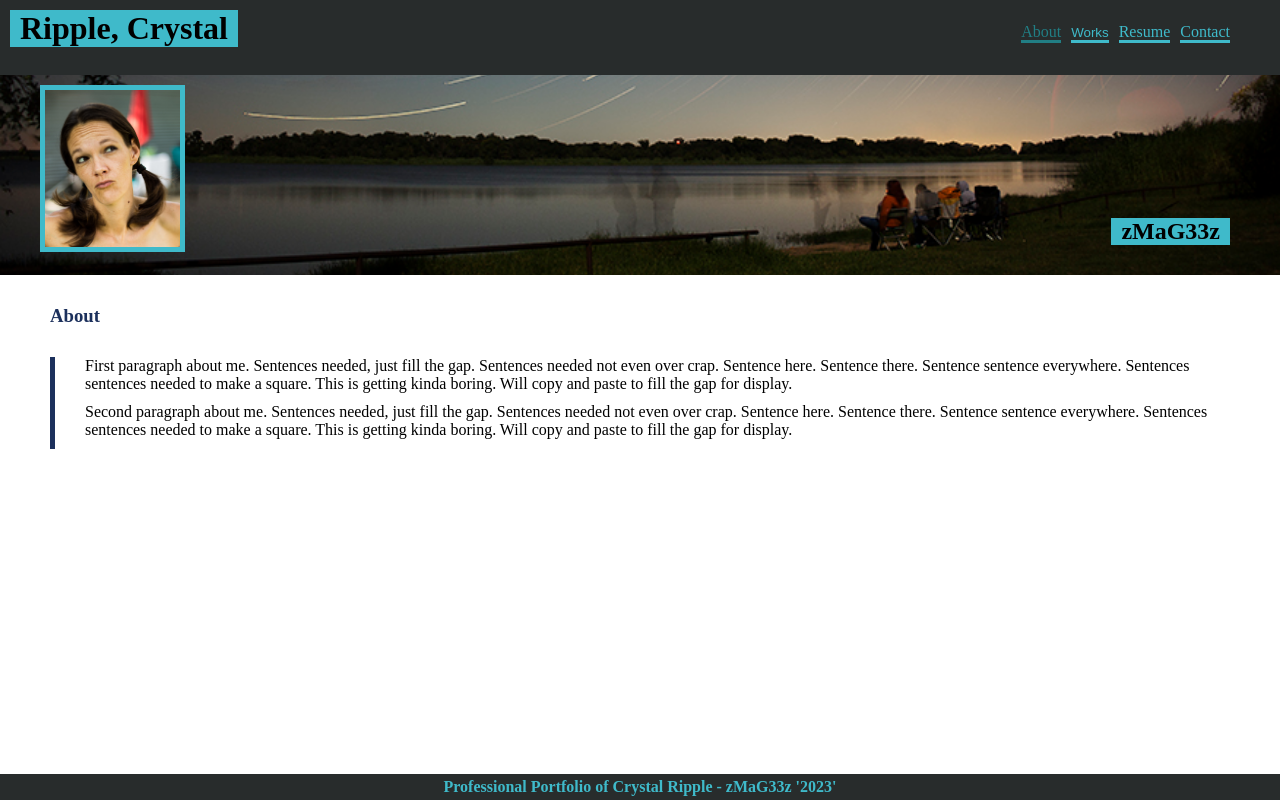
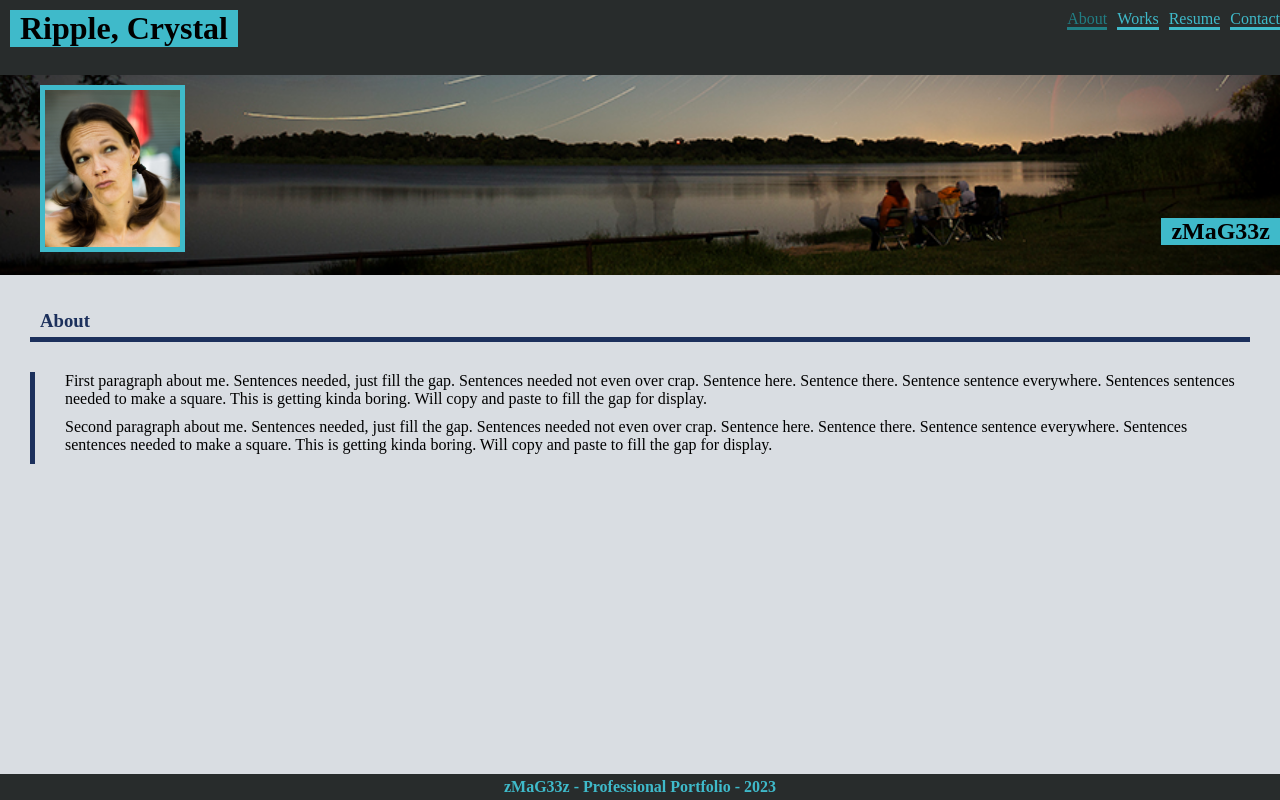
Before and after one commit to zMag33z/mag-react-portfolio, a React (Create React App) app: page / in a window 1280 px wide. Built offline with nearby package versions, Linux system fonts and the light colour scheme.

Commit message:
works page settle to mobile vs desktop layout, link ref changes mobile click image to link, desktop click tag to link

```diff
--- a/src/components/Footer.js
+++ b/src/components/Footer.js
@@ -3,7 +3,7 @@ import React from 'react';
 export default function Footer(){
     return (
         <footer>
-            <h4>Professional Portfolio of Crystal Ripple - zMaG33z '2023'</h4>
+            <h4>zMaG33z - Professional Portfolio - 2023</h4>
         </footer>
     );
 }
--- a/src/components/navigation/NavBar.js
+++ b/src/components/navigation/NavBar.js
@@ -16,27 +16,15 @@ export default function NavBar({ currentSection, handleSectionChange }) {
         About
       </a>
 
-        <div className="select-works">
-          <button className="drop-down nav-link">Works</button>
-          <div className="work-list">
       <a
-              href="#personal"
+        href="#works"
         onClick={() => handleSectionChange('Works')}
         // Check to see if the currentPage is `Blog`, and if so we use the active link class from bootstrap. Otherwise, we set it to a normal nav-link
         className={currentSection === 'Works' ? 'nav-link active' : 'nav-link'}
       >
-              Personal Works
+        Works
       </a>
-            <a
-              href="#personal"
-              onClick={() => handleSectionChange('Works')}
-              // Check to see if the currentPage is `Blog`, and if so we use the active link class from bootstrap. Otherwise, we set it to a normal nav-link
-              className={currentSection === 'Works' ? 'nav-link active' : 'nav-link'}
-            >
-              Group Works
-            </a>
-          </div>
-        </div>
+
       <a
         href="#resume"
         onClick={() => handleSectionChange('Resume')}
@@ -46,6 +34,7 @@ export default function NavBar({ currentSection, handleSectionChange }) {
       >
         Resume
       </a>
+
       <a
         href="#contact"
         onClick={() => handleSectionChange('Contact')}
--- a/src/components/sections/About.js
+++ b/src/components/sections/About.js
@@ -4,7 +4,7 @@ export default function About() {
   return (
     <>
         <h3>About</h3>
-            <article>
+            <article className="info">
                <p className="article">First paragraph about me.  Sentences needed, just fill the gap.  Sentences needed not even over crap.  Sentence here.  Sentence there.  Sentence sentence everywhere.  Sentences sentences needed to make a square.  This is getting kinda boring.  Will copy and paste to fill the gap for display.</p>
                <p className="article">Second paragraph about me.  Sentences needed, just fill the gap.  Sentences needed not even over crap.  Sentence here.  Sentence there.  Sentence sentence everywhere.  Sentences sentences needed to make a square.  This is getting kinda boring.  Will copy and paste to fill the gap for display.</p>
            </article>
--- a/src/components/sections/Works.js
+++ b/src/components/sections/Works.js
@@ -1,41 +1,40 @@
 import React from 'react';
 
 
-
-export default function Blog({ images }) {
+export default function Works({ images }) {
   return (
     <>
     <section className="personal">
 
-           <h3 id="Work">Personal Works</h3>
+           <h3 id="personal">Personal Works</h3>
 
             <div className="WorkContent">
 
                 <div className="lgTagFloat">
-                    <img className="lgTopic" src={ images[1]} />
-                        <div className="tag">
-                            <a href="https://zmag33z.github.io/prework-study-guide/" className="a2" title="Pre-Work Study Guide">Click Here&nbsp;&nbsp;to View</a>
+                    <a href="https://zmag33z.github.io/prework-study-guide/" className="mobile" title="Pre-Work Study Guide"><img className="lgTopic" src={ images[1]} width="1526" height="856" /></a>
+                        <div className="desktop">
+                            <a href="https://zmag33z.github.io/prework-study-guide/" className="a2" title="Pre-Work Study Guide">Click Here to View</a>
                         </div>
                 </div>
 
                 <div className="smTagFloat">
-                    <img className="smTopic" src={images[3]} />
-                        <div className="tag">
-                            <a href="https://zmag33z.github.io/week-4-challenge/" className="a2" title="Coding Quiz Challenge">Click Here&nbsp;&nbsp;to View</a>
+                    <a href="https://zmag33z.github.io/week-4-challenge/" className="mobile" title="Coding Quiz Challenge"><img className="smTopic" src={images[3]} width="1526" height="856" /></a>
+                        <div className="desktop">
+                            <a href="https://zmag33z.github.io/week-4-challenge/" className="a2" title="Coding Quiz Challenge">Click Here to View</a>
                         </div>
                 </div>
 
                 <div className="smTagFloat">
-                    <img className="smTopic" src={images[7]} />
-                    <div className="tag">
-                        <a href="https://zmag33z.github.io/Week-5-Work-Day-Scheduler/" className="a2" title="Work Day Scheduler">Click Here&nbsp;&nbsp;to View</a>
+                    <a href="https://zmag33z.github.io/Week-5-Work-Day-Scheduler/" className="mobile" title="Work Day Scheduler"><img className="smTopic" src={images[7]} width="1526" height="856" /></a>
+                    <div className="desktop">
+                        <a href="https://zmag33z.github.io/Week-5-Work-Day-Scheduler/" className="a2" title="Work Day Scheduler">Click Here to View</a>
                     </div>
                 </div>
 
                 <div className="smTagFloat">
-                    <img className="smTopic" src={images[5]} />
-                    <div className="tag">
-                        <a href="https://github.com/zMag33z/week-10-Team_Profile_Generator/" className="a2" title="Team Profile Generator Applicaiton">Click Here&nbsp;&nbsp;to View</a>
+                    <a href="https://github.com/zMag33z/week-10-Team_Profile_Generator/" className="mobile" title="Team Profile Generator Applicaiton"><img className="smTopic" src={images[5]} width="1526" height="856" /></a>
+                    <div className="desktop">
+                        <a href="https://github.com/zMag33z/week-10-Team_Profile_Generator/" className="a2" title="Team Profile Generator Applicaiton">Click Here to View</a>
                     </div>
                 </div>
 
@@ -44,21 +43,21 @@ export default function Blog({ images }) {
 
     <section className="group">
 
-        <h3 id="Work">Group Works</h3>
+        <h3 id="group">Group Works</h3>
 
          <div className="WorkContent">
 
-             <div className="smTagFloat">
-                 <img className="smTopic" src={images[6]} />
-                     <div className="tag">
-                         <a href="https://marchetype.github.io/the-box-project/" className="a2" title="The Box Project">Click Here&nbsp;&nbsp;to View</a>
+             <div className="lgTagFloat">
+                <a href="https://marchetype.github.io/the-box-project/" className="mobile" title="The Box Project"><img className="smTopic" src={images[6]} width="1526" height="856" /></a>
+                     <div className="desktop">
+                         <a href="https://marchetype.github.io/the-box-project/" className="a2" title="The Box Project">Click Here to View</a>
                      </div>
              </div>
 
              <div className="smTagFloat">
-                 <img className="smTopic" src={images[4]} />
-                     <div className="tag">
-                         <a href="https://github.com/calebgdavidson/Rate_my_TA" className="a2" title="Rate My Ta">Click Here&nbsp;&nbsp;to View</a>
+                <a href="https://github.com/calebgdavidson/Rate_my_TA" className="mobile" title="Rate My Ta"><img className="smTopic" src={images[4]} width="1526" height="856" /></a>
+                     <div className="desktop">
+                         <a href="https://github.com/calebgdavidson/Rate_my_TA" className="a2" title="Rate My Ta">Click Here to View</a>
                      </div>
              </div>
     </div>
--- a/src/styles/index.css
+++ b/src/styles/index.css
@@ -1,3 +1,7 @@
+body {
+    background-color: rgb(217, 221, 226);
+}
+
 header{
     position: relative;
     height: 75px;
@@ -35,6 +39,26 @@ footer h4{
 }
 
 
+/* mix between configure to mobile and desktop - first we'll function out the smaller settings and as it moves up changes will be made*/
+@media screen and (min-width: 270px) {
+    .content{
+        margin: var(--SmallSpace);
+        min-height: calc(100dvh - (275px + 56px));
+    }
+    .content h3{
+        margin-bottom: var(--SmallSpace);
+    }
+    .smTagFloat{
+        margin-top: var(--SmallSpace);
+    }
+    .article, .lgTagFloat, .smTagFloat{
+        margin-left: var(--SmallSpace);
+    }
+    .desktop{
+        display: none;
+    }
+}
+
 @media screen and (min-width: 512px) {
     header{
         position: relative;
@@ -42,7 +66,26 @@ footer h4{
     .nav{
         position: absolute;
     }
+    .content{
+        margin: var(--BigSpace);
+        min-height: calc(100dvh - (275px + 86px));
+    }
+    .content h3{
+        margin-bottom: var(--BigSpace);
+    }
+    .smTagFloat{
+        margin-top: var(--BigSpace);
+    }
+    .article, .lgTagFloat, .smTagFloat{
+    margin-left: var(--BigSpace);
+    }
+}
 
-
-
+@media screen and (min-width: 640px){
+    .desktop{
+        display: block;
+    }
+    .mobile{
+        pointer-events: none;
+    }
 }
--- a/src/styles/navigation.css
+++ b/src/styles/navigation.css
@@ -18,25 +18,8 @@
 
 }
 
-.select-works{
-    display: inline-block;
-}
-
-.drop-down{
-    border: none;
-    outline: none;
-    background: inherit;
-    border-bottom-color: var(--InactiveLink);
-    border-bottom-style: solid;
-    cursor: pointer;
-}
-
 .active{
     color: var(--ActiveLink);
     border-bottom-color: var(--ActiveLink);
     border-bottom-style: solid;
 }
-
-.work-list{
-    display: none;
-}
--- a/src/styles/section.css
+++ b/src/styles/section.css
@@ -1,24 +1,16 @@
 main {
-    margin-left: var(--Space);
-    margin-right: var(--Space);
-    display: inline-block;
     min-height: 100%;
 }
 
-.content{
-    height: calc(100vh - (275px + 56px));
-    margin-top: 30px;
-}
-
 .content h3{
+    border-bottom-color: var(--BorderLine);
+    border-bottom-style: solid;
+    border-width: 5px;
     color: var(--MainFont);
-    margin: 0px 10px 30px 0px;
-    vertical-align: top;
-    display: inline-block;
+    padding: 5px 10px;
 }
 
 article{
-    /* max-width: 1492px; */
     border-left-color: var(--BorderLine);
     border-left-style: solid;
     border-width: 5px;
@@ -26,7 +18,58 @@ article{
 }
 
 .article {
-    margin-left: 30px;
     color: black;
     margin-bottom: 10px;
 }
+
+.WorkContent {
+    border-left-color: var(--BorderLine);
+    border-left-style: solid;
+    border-width: 5px;
+    display: inline-block;
+}
+
+.lgTagFloat {
+    position: relative;
+    display: inline-block;
+}
+
+.smTagFloat {
+    position: relative;
+    display: inline-block;
+}
+
+.lgTopic {
+    max-width: 100%;
+    height: auto;
+    object-fit: cover;
+
+}
+
+.smTopic {
+    max-width: 100%;
+    height: auto;
+    object-fit: cover;
+
+}
+
+.desktop {
+    position: absolute;
+    top: 0;
+    left: 0;
+}
+
+.a2 {
+    position: absolute;
+    background-color: var(--WordBox);
+    color: var(--BoxWord);
+    text-decoration: none;
+    padding: 10px;
+
+
+}
+
+/* DOESN'T NEED BOTTOM ONCE SECTIONED OFF FROM ONE ANOTHER THROUGH NAVBAR*/
+.group, .personal{
+    width: 100%;
+}
--- a/src/styles/utility.css
+++ b/src/styles/utility.css
@@ -6,7 +6,8 @@
     --ActiveLink: rgb(33, 126, 132);
     --BorderLine:  rgb(28, 48, 92);
     --HFBG: rgb(40, 44, 44);
-    --Space: 50px;
+    --BigSpace: 30px;
+    --SmallSpace: 15px;
 }
 
 * {
```
Lines whose indentation alone changed are shown as unchanged.
